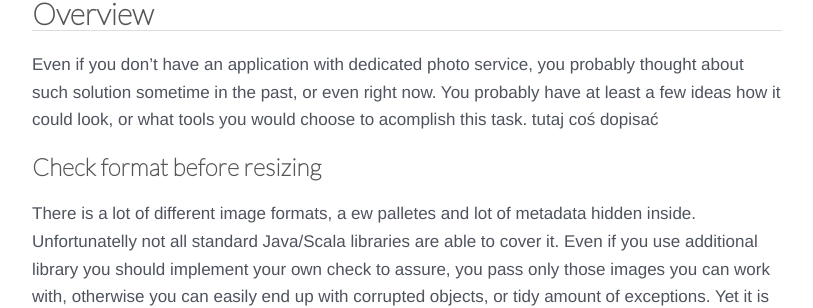
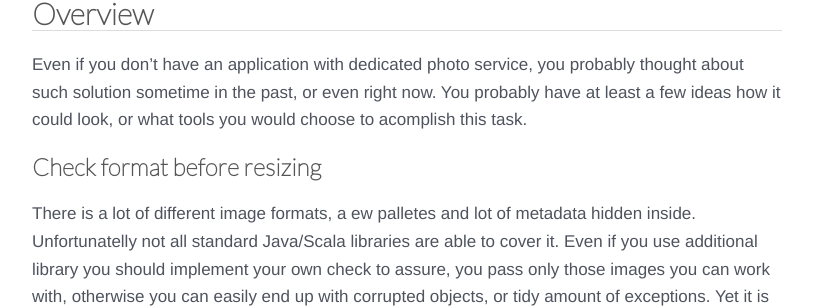
Before and after one commit to serafinmaciej/ScalaConsultants.github.io, a Jekyll site: the page built from _posts/2014-02-06-photo-service.markdown, in a window 1280 px wide and 900 px high. Shown: the part 423-731 px from the top of the window, without its empty margins (233-1046 px from the left). Built offline with Jekyll 4.4.1, drawn with Linux system fonts in a browser that asks for light colours; comment, search, counter and statistics services are not loaded.

Commit message:
removed unused comment in post

```diff
--- a/_posts/2014-02-06-photo-service.markdown
+++ b/_posts/2014-02-06-photo-service.markdown
@@ -14,7 +14,7 @@ tags:
 Have you ever thought about creating dedicated photo service for your application? If so, then you have many possible use cases to consider. I'll try to give you a few tips based on a real life expierience, that could help in designing and maintaning such a service.
 
 ## Overview
-Even if you don't have an application with dedicated photo service, you probably thought about such solution sometime in the past, or even right now. You probably have at least a few ideas how it could look, or what tools you would choose to acomplish this task. tutaj coś dopisać
+Even if you don't have an application with dedicated photo service, you probably thought about such solution sometime in the past, or even right now. You probably have at least a few ideas how it could look, or what tools you would choose to acomplish this task.
 
 ### Check format before resizing
 There is a lot of different image formats, a ew palletes and lot of metadata hidden inside. Unfortunatelly not all standard Java/Scala libraries are able to cover it. Even if you use additional library you should implement your own check to assure, you pass only those images you can work with, otherwise you can easily end up with corrupted objects, or tidy amount of exceptions. Yet it is important to say, there is probably no 100% accurate solution here.
```
